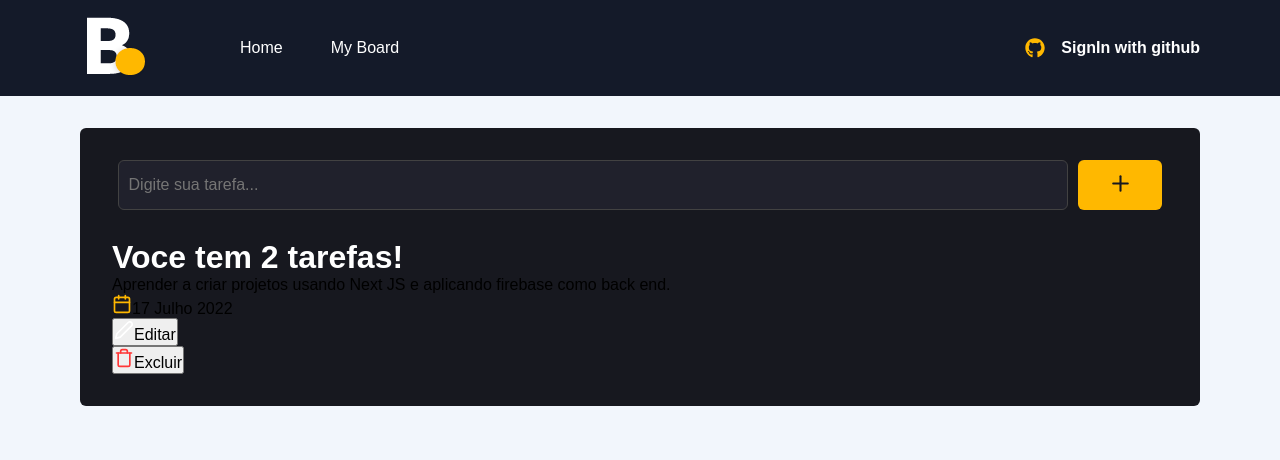
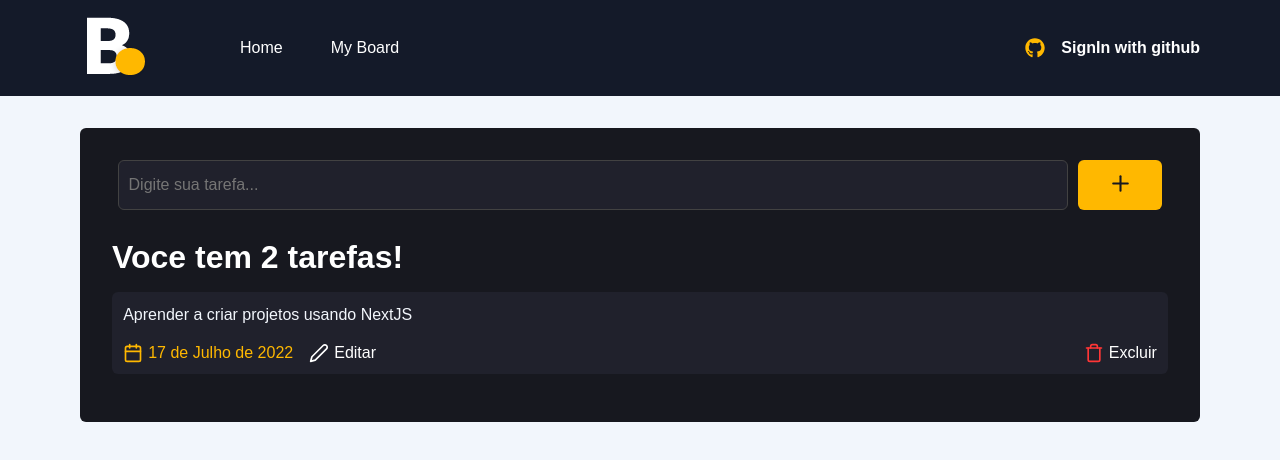
Before and after one commit to hugosmoreira/simple-board-NextJS, a Next.js app: page /board in a window 1280 px wide. Shown: the top 460 px of the page. Built offline with nearby package versions, Linux system fonts and the light colour scheme.

Commit message:
fixing html and css

```diff
--- a/pages/board/index.tsx
+++ b/pages/board/index.tsx
@@ -28,25 +28,28 @@ export default function Board(){
             <h1>Voce tem 2 tarefas!</h1>
 
             <section>
-                <article>
-                    <p>Aprender a criar projetos usando Next JS e aplicando firebase como back end.</p>
+            <article className={styles.taskList}>
+
+                <p>Aprender a criar projetos usando NextJS</p>
+
+                <div className={styles.actions}>
                 <div>
                     <div>
-                            <div>
-                                <FiCalendar size={20} color="#FFb800" />
-                                <time>17 Julho 2022</time>
+                    <FiCalendar size={20} color="#FFB800"/>
+                    <time>17 de Julho de 2022</time>
                     </div>
-                            <button>
+
+                    <button >
                         <FiEdit2 size={20} color="#FFF" />
                         <span>Editar</span>
                     </button>
+
                 </div>
 
                 <button>
                     <FiTrash size={20} color="#FF3636" />
                     <span>Excluir</span>
                 </button>
-
                 </div>
             </article>
             </section>
```
Lines whose indentation alone changed are shown as unchanged.
